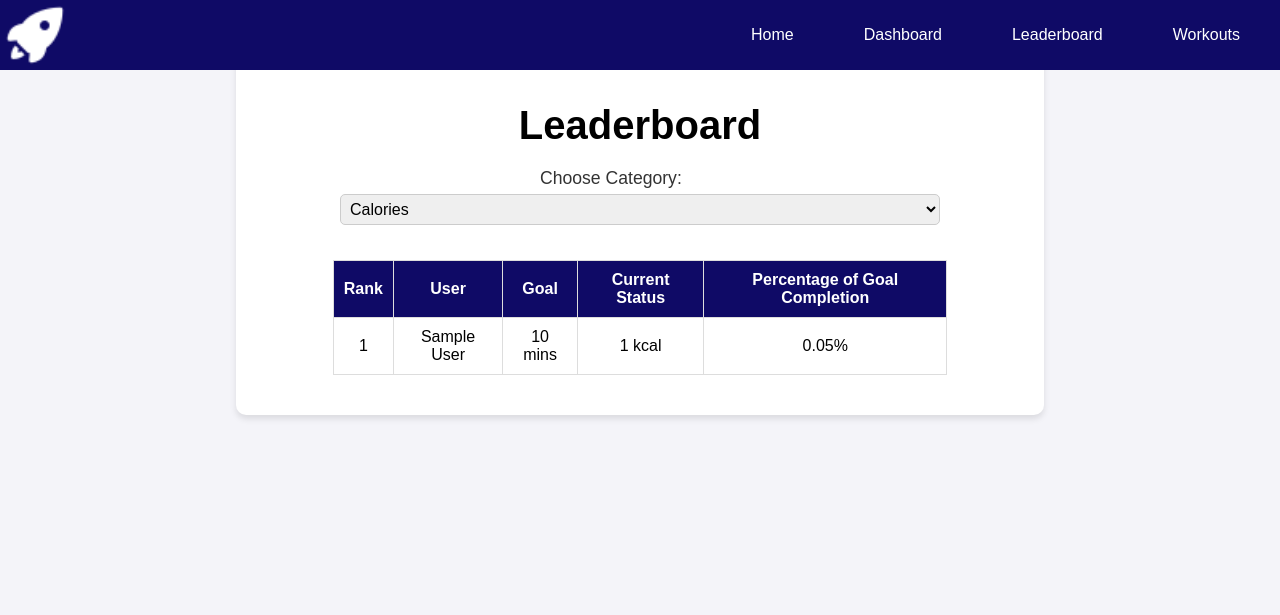
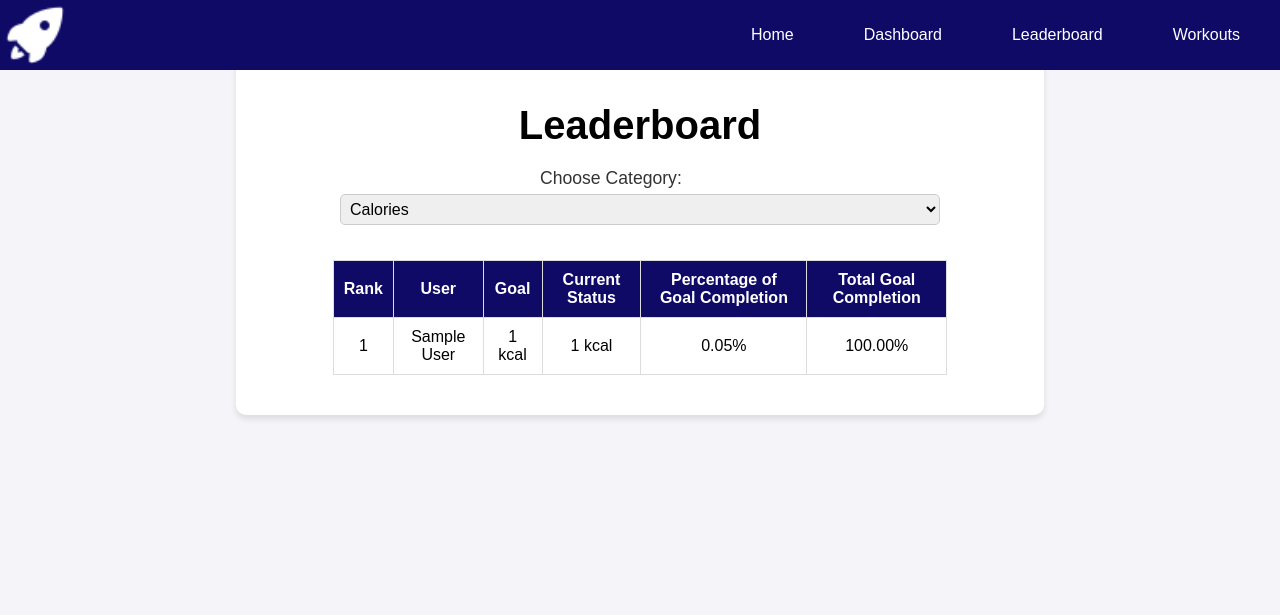
Before and after one commit to a-dandrea/missionCritical, a PHP site: page /leaderboard.php in a window 1280 px wide. Shown: the top 615 px of the page. Run offline with PHP 8.4, Linux system fonts and the light colour scheme; tables that the repository leaves empty hold one stand-in row (values such as "Sample post").

Commit message:
leaderboard update

```diff
--- a/frontend/leaderboard.php
+++ b/frontend/leaderboard.php
@@ -15,6 +15,23 @@ try {
 } catch (PDOException $e) {
     exit("Database connection failed: " . $e->getMessage());
 }
+
+// Fetch leaderboard data
+$sql = "
+    SELECT
+        CONCAT(u.firstName, ' ', u.lastName) AS fullName,
+        u.goals,
+        SUM(w.caloriesBurned) AS totalCaloriesBurned,
+        SUM(w.duration) AS totalDuration,
+        ROUND((SUM(w.caloriesBurned) / u.goals) * 100, 2) AS totalGoalCompletion
+    FROM users u
+    JOIN workouts w ON u.user_id = w.userID
+    GROUP BY u.user_id
+    ORDER BY totalGoalCompletion DESC;
+";
+
+$stmt = $db->prepare($sql);
+$stmt->execute();
 ?>
 
 <!DOCTYPE html>
@@ -61,29 +78,20 @@ try {
                     <th>Goal</th>
                     <th>Current Status</th>
                     <th>Percentage of Goal Completion</th>
+                    <th>Total Goal Completion</th> <!-- New Column -->
                 </tr>
             </thead>
             <tbody>
                 <?php
-                $sql = "
-                    SELECT CONCAT(u.firstName, ' ', u.lastName) AS fullName, w.caloriesBurned, w.duration
-                    FROM users u
-                    JOIN user_groups ug ON u.user_id = ug.user_id
-                    JOIN groups g ON ug.group_id = g.group_id
-                    JOIN workouts w ON u.user_id = w.userID
-                ";
-
-                $stmt = $db->prepare($sql);
-                $stmt->execute();
-
                 $rank = 1;
                 while ($row = $stmt->fetch(PDO::FETCH_ASSOC)) {
                     echo "<tr>
                         <td>{$rank}</td>
                         <td>{$row['fullName']}</td>
-                        <td>{$row['duration']} mins</td>
-                        <td>{$row['caloriesBurned']} kcal</td>
-                        <td>" . round(($row['caloriesBurned'] / 2000) * 100, 2) . "%</td>
+                        <td>{$row['goals']} kcal</td>
+                        <td>{$row['totalCaloriesBurned']} kcal</td>
+                        <td>" . round(($row['totalCaloriesBurned'] / 2000) * 100, 2) . "%</td>
+                        <td>{$row['totalGoalCompletion']}%</td> <!-- New Column -->
                     </tr>";
                     $rank++;
                 }
```
Lines whose indentation alone changed are shown as unchanged.
